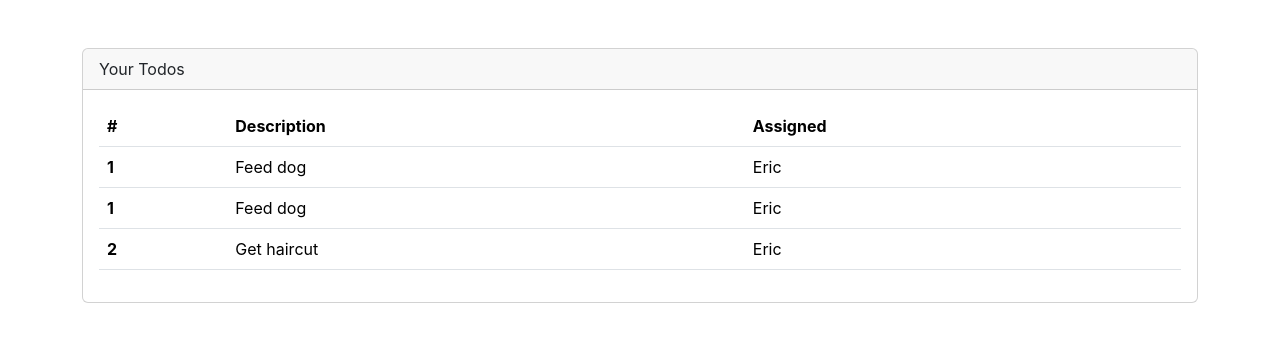
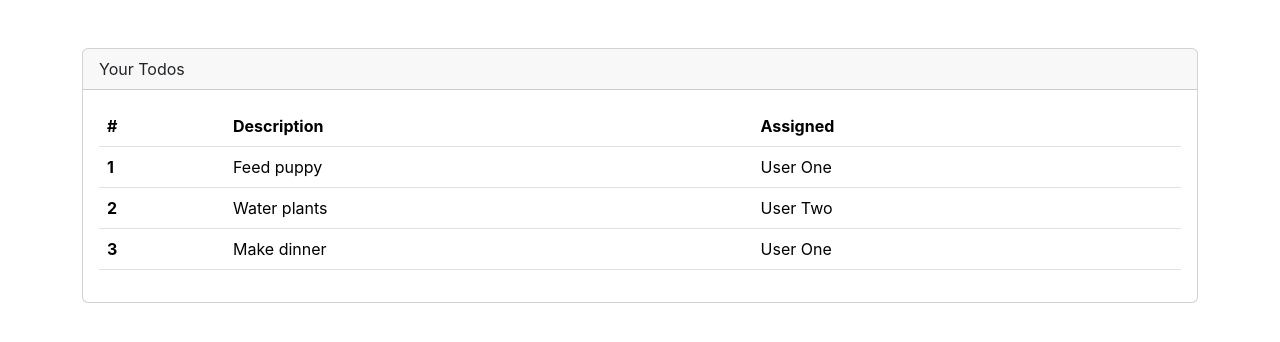
Before and after one commit to tutkuince/react-todos, a React (Create React App) app: page / in a window 1280 px wide. Shown: the top 342 px of the page. Built offline with nearby package versions, Linux system fonts and the light colour scheme.

Commit message:
Passing Data To React Components Dynamically

```diff
--- a/src/App.js
+++ b/src/App.js
@@ -1,8 +1,14 @@
-import logo from './logo.svg';
 import './App.css';
 import TodoRowItem from './components/TodoRowItem';
 
 function App() {
+
+  const todos = [
+    {rowNumber: 1, rowDescription: 'Feed puppy', rowAssigned: 'User One'},
+    {rowNumber: 2, rowDescription: 'Water plants', rowAssigned: 'User Two'},
+    {rowNumber: 3, rowDescription: 'Make dinner', rowAssigned: 'User One'}
+  ];
+
   return (
     <div className="mt-5 container">
       <div className="card">
@@ -19,13 +25,18 @@
               </tr>
             </thead>
             <tbody>
-              <TodoRowItem/>
-              <TodoRowItem/>
-              <tr>
-                <th scope='row'>2</th>
-                <td>Get haircut</td>
-                <td>Eric</td>
-              </tr>
+              <TodoRowItem
+                  rowNumber={todos[0].rowNumber}
+                  rowDescription={todos[0].rowDescription}
+                  rowAssigned={todos[0].rowAssigned}/>
+              <TodoRowItem
+                  rowNumber={todos[1].rowNumber}
+                  rowDescription={todos[1].rowDescription}
+                  rowAssigned={todos[1].rowAssigned}/>
+              <TodoRowItem
+                  rowNumber={todos[2].rowNumber}
+                  rowDescription={todos[2].rowDescription}
+                  rowAssigned={todos[2].rowAssigned}/>
             </tbody>
           </table>
         </div>
--- a/src/components/TodoRowItem.js
+++ b/src/components/TodoRowItem.js
@@ -1,12 +1,9 @@
-function TodoRowItem() {
-    const rowNumber = 1;
-    const rowDescription = 'Feed dog';
-    const rowAssigned = 'Eric';
+function TodoRowItem(props) {
     return (
         <tr>
-            <th scope="row">{rowNumber}</th>
-            <td>{rowDescription}</td>
-            <td>{rowAssigned}</td>
+            <th scope="row">{props.rowNumber}</th>
+            <td>{props.rowDescription}</td>
+            <td>{props.rowAssigned}</td>
         </tr>
     )
 }
```
